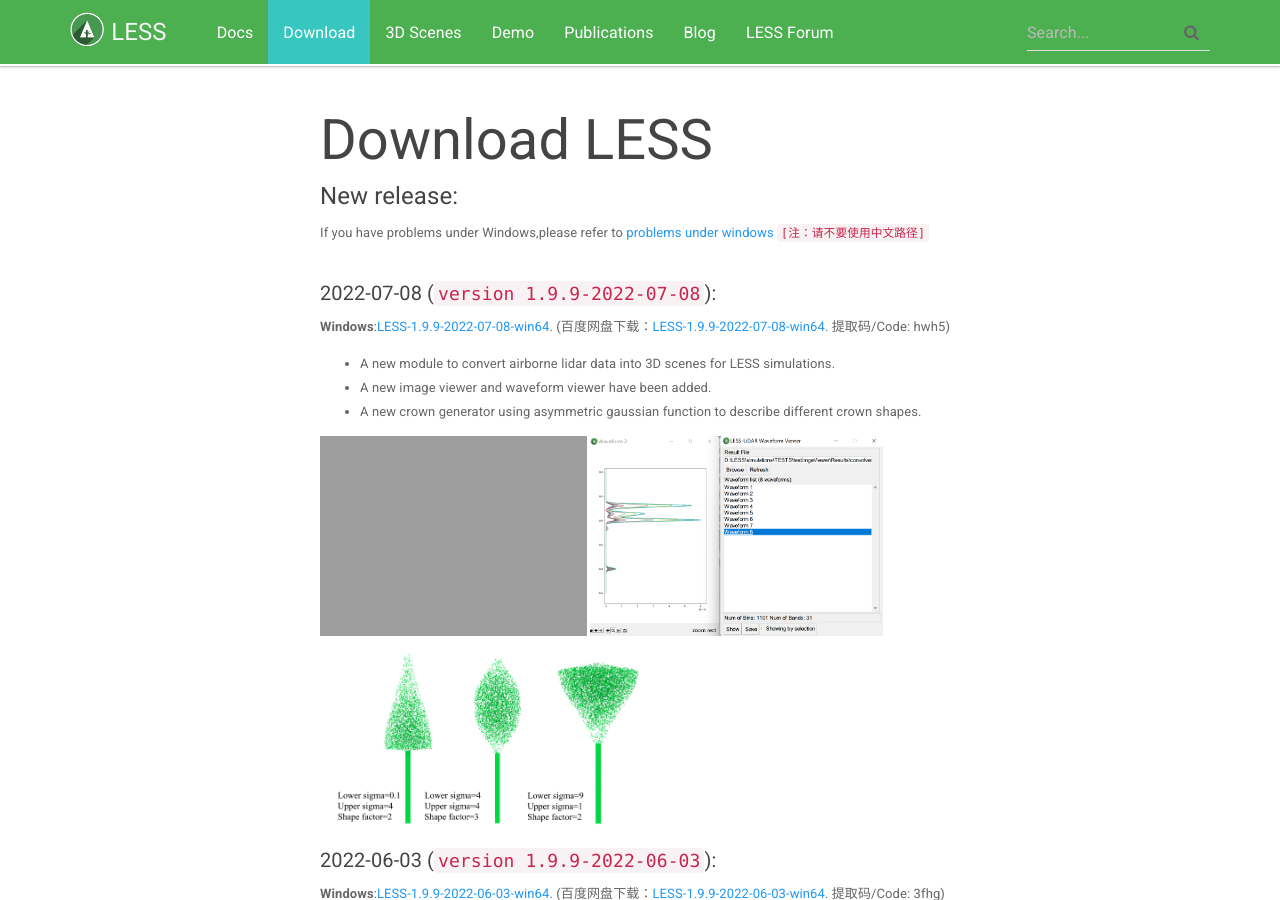
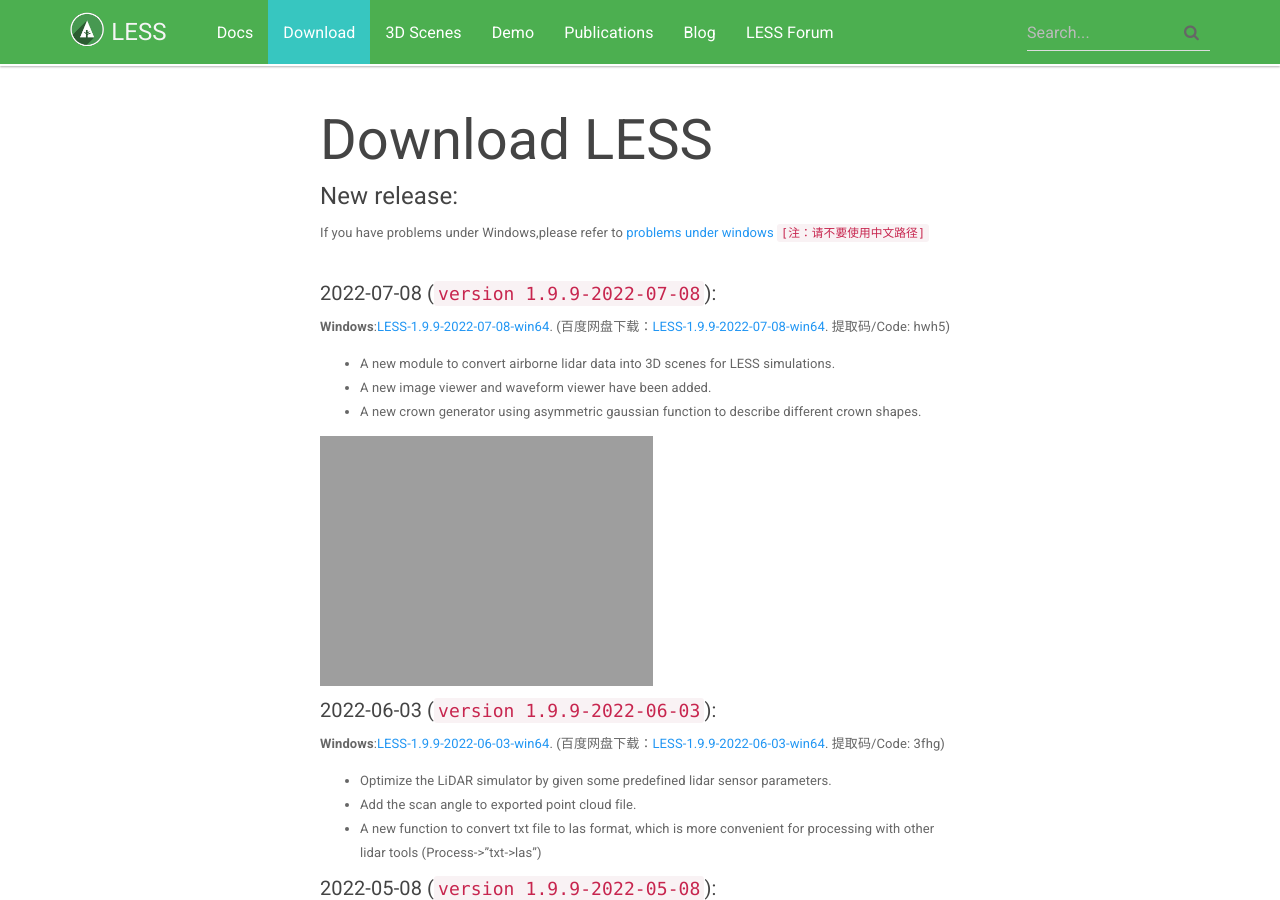
Before and after one commit to jianboqi/jianboqi.github.io, a Jekyll site: the page built from download-less.md, in a window 1280 px wide and 900 px high. Built offline with Jekyll 4.4.1, drawn with Linux system fonts in a browser that asks for light colours; nearby versions of some CDN libraries.

Commit message:
Update download-less.md

```diff
--- a/download-less.md
+++ b/download-less.md
@@ -20,9 +20,7 @@
 * A new image viewer and waveform viewer have been added.
 * A new crown generator using asymmetric gaussian function to describe different crown shapes.
 
-<img src="http://lessrt.org/img/imageviewer.png" height="200">
-<img src="http://lessrt.org/img/waveformviewer.png" height="200">
-<img src="http://lessrt.org/img/crownshape.png" height="200">
+<img src="http://lessrt.org/img/content/combine.png.png" height="250">
 
 ##### 2022-06-03 (`version 1.9.9-2022-06-03`):
 **Windows**:<a href="https://drive.google.com/file/d/16fbuDZ0zbrEQvsQX5n6vZIz8M41k-3P_/view?usp=sharing">LESS-1.9.9-2022-06-03-win64</a>. (百度网盘下载：<a href="https://pan.baidu.com/s/1bZPNAjwVCH-xsgzVmy_EDQ">LESS-1.9.9-2022-06-03-win64</a>. 提取码/Code: 3fhg)
```
